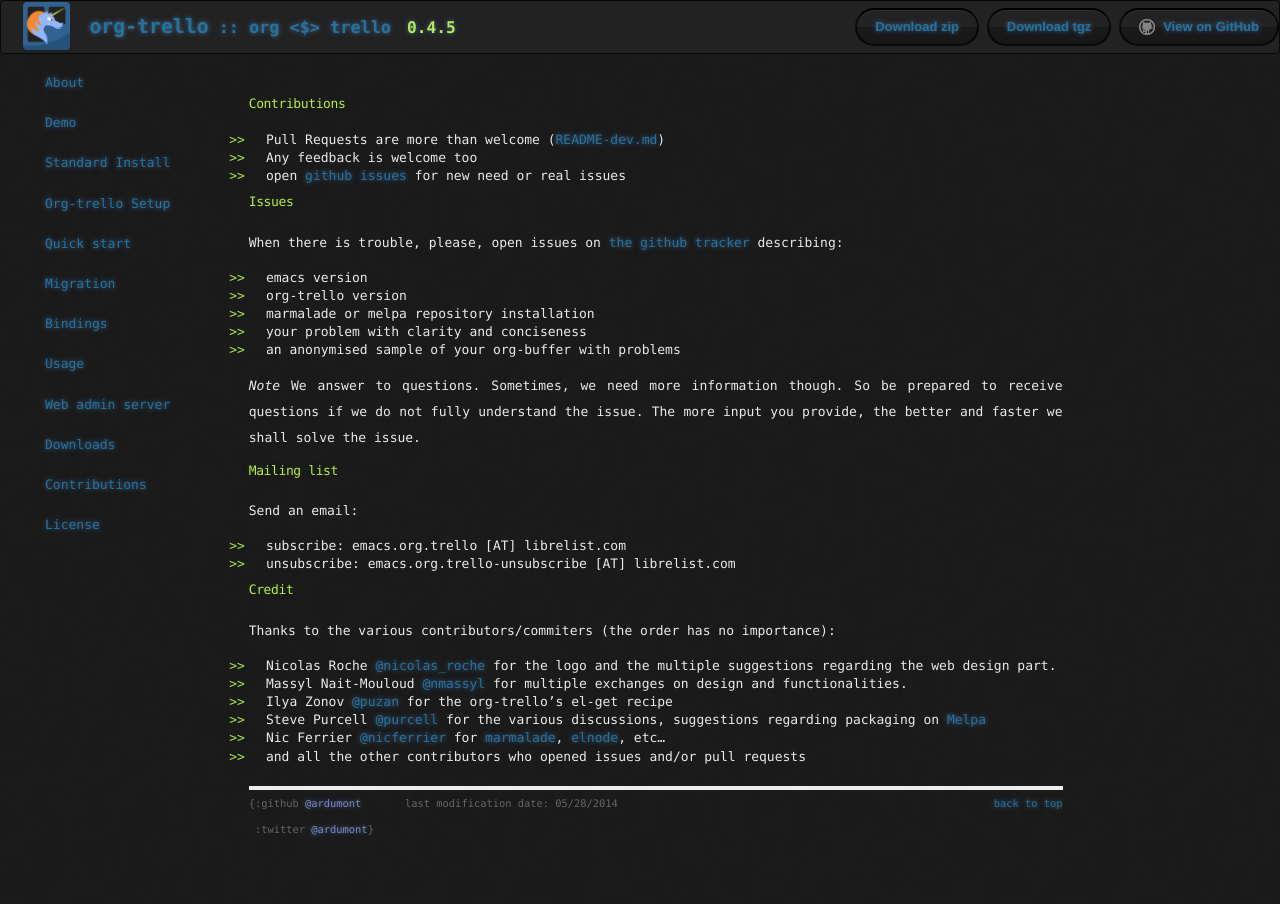
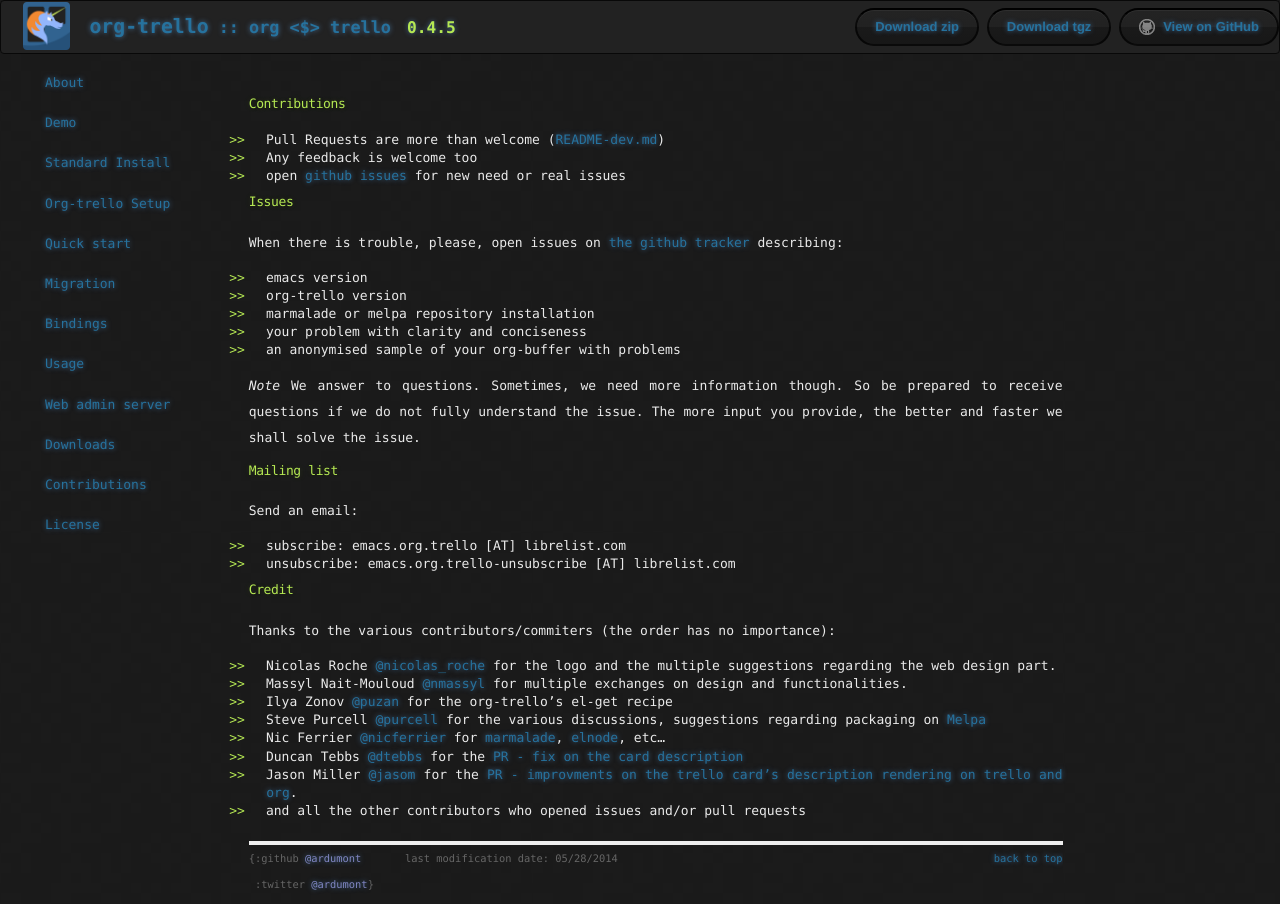
Before and after one commit to org-trello/org-trello.github.io, a Jekyll site: the page built from contributions.md, in a window 1280 px wide. Built offline with Jekyll 4.4.1, drawn with Linux system fonts in a browser that asks for light colours; nearby versions of some CDN libraries; library files that are not in the unit come from our copies; Markdown is read by kramdown in place of the engine named in the settings.

Commit message:
Update contributions thanks

```diff
--- a/contributions.md
+++ b/contributions.md
@@ -39,4 +39,6 @@ Thanks to the various contributors/commiters (the order has no importance):
 - Ilya Zonov [@puzan](https://github.com/puzan) for the org-trello's el-get recipe
 - Steve Purcell [@purcell](https://github.com/purcell) for the various discussions, suggestions regarding packaging on [Melpa](http://melpa.milkbox.net/)
 - Nic Ferrier [@nicferrier](https://github.com/nicferrier) for [marmalade](http://marmalade-repo.org/), [elnode](https://github.com/nicferrier/elnode), etc...
+- Duncan Tebbs [@dtebbs](https://github.com/dtebbs) for the [PR - fix on the card description](https://github.com/org-trello/org-trello/pull/173)
+- Jason Miller [@jasom](https://github.com/jasom) for the [PR - improvments on the trello card's description rendering on trello and org](https://github.com/org-trello/org-trello/pull/175).
 - and all the other contributors who opened issues and/or pull requests
```
